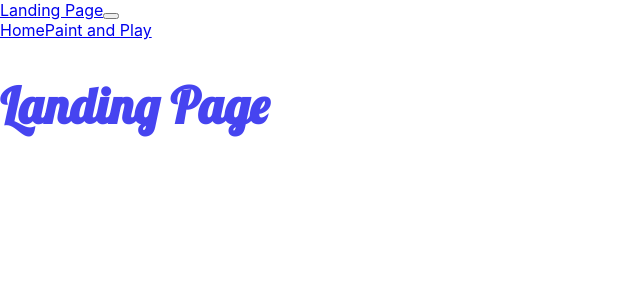
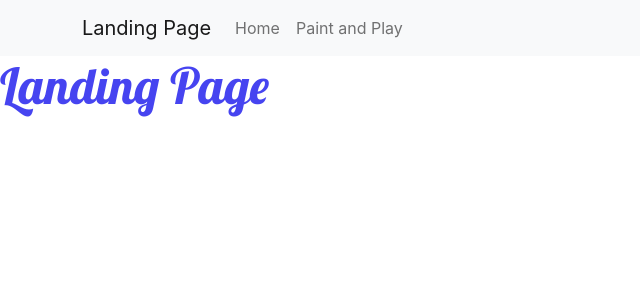
Before and after one commit to miketocoding/paint-app, a React (Create React App) app: page / in a window 1280 px wide. Shown: the top 300 px of the page, without its empty margins (0-640 px from the left). Built offline with nearby package versions, Linux system fonts and the light colour scheme.

Commit message:
Import bootstrap
Bootstrap inported into index.js file. Bootstrap Navbar now working.

```diff
--- a/src/components/Header.js
+++ b/src/components/Header.js
@@ -22,7 +22,7 @@
     //         </Nav>
     //     </Navbar.Collapse>
     // </Navbar>
-    <Navbar bg="light" variant='dark' expand="lg">
+    <Navbar bg="light" variant='light' expand="lg">
         <Container>
         <Navbar.Brand href="/">Landing Page</Navbar.Brand>
         <Navbar.Toggle aria-controls="basic-navbar-nav" />
--- a/src/index.js
+++ b/src/index.js
@@ -1,3 +1,4 @@
+import 'bootstrap/dist/css/bootstrap.min.css'
 import React from 'react';
 import ReactDOM from 'react-dom';
 import './index.css';
```
